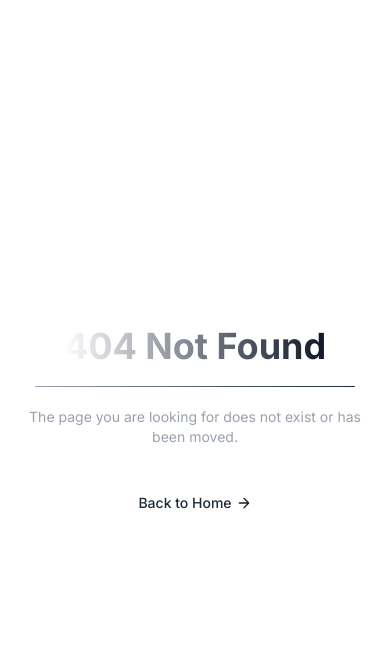
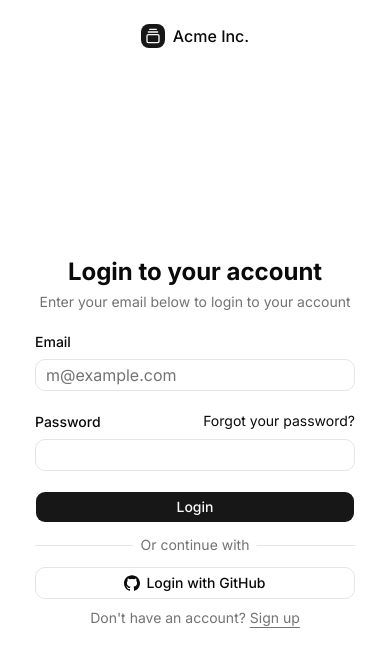
Before and after one commit to Joseph-Abdullaah/kanban-task-management-web-app, a Next.js app: page /login in a window 390 px wide. Before the commit this address had no page. Shown: the top 664 px of the page. Built offline with nearby package versions, Linux system fonts and the light colour scheme.

Commit message:
feat(login): add login page with responsive layout and login form component

```diff
--- /dev/null
+++ b/app/(auth)/login/page.tsx
@@ -0,0 +1,33 @@
+"use client"
+
+import { LoginForm } from "@/components/login-form"
+import { GalleryVerticalEndIcon } from "lucide-react"
+
+export default function LoginPage() {
+  return (
+    <div className="grid min-h-svh lg:grid-cols-2">
+      <div className="flex flex-col gap-4 p-6 md:p-10">
+        <div className="flex justify-center gap-2 md:justify-start">
+          <a href="#" className="flex items-center gap-2 font-medium">
+            <div className="flex size-6 items-center justify-center rounded-md bg-primary text-primary-foreground">
+              <GalleryVerticalEndIcon className="size-4" />
+            </div>
+            Acme Inc.
+          </a>
+        </div>
+        <div className="flex flex-1 items-center justify-center">
+          <div className="w-full max-w-xs">
+            <LoginForm />
+          </div>
+        </div>
+      </div>
+      <div className="relative hidden bg-muted lg:block">
+        <img
+          src="/placeholder.svg"
+          alt="Image"
+          className="absolute inset-0 h-full w-full object-cover dark:brightness-[0.2] dark:grayscale"
+        />
+      </div>
+    </div>
+  )
+}
```
